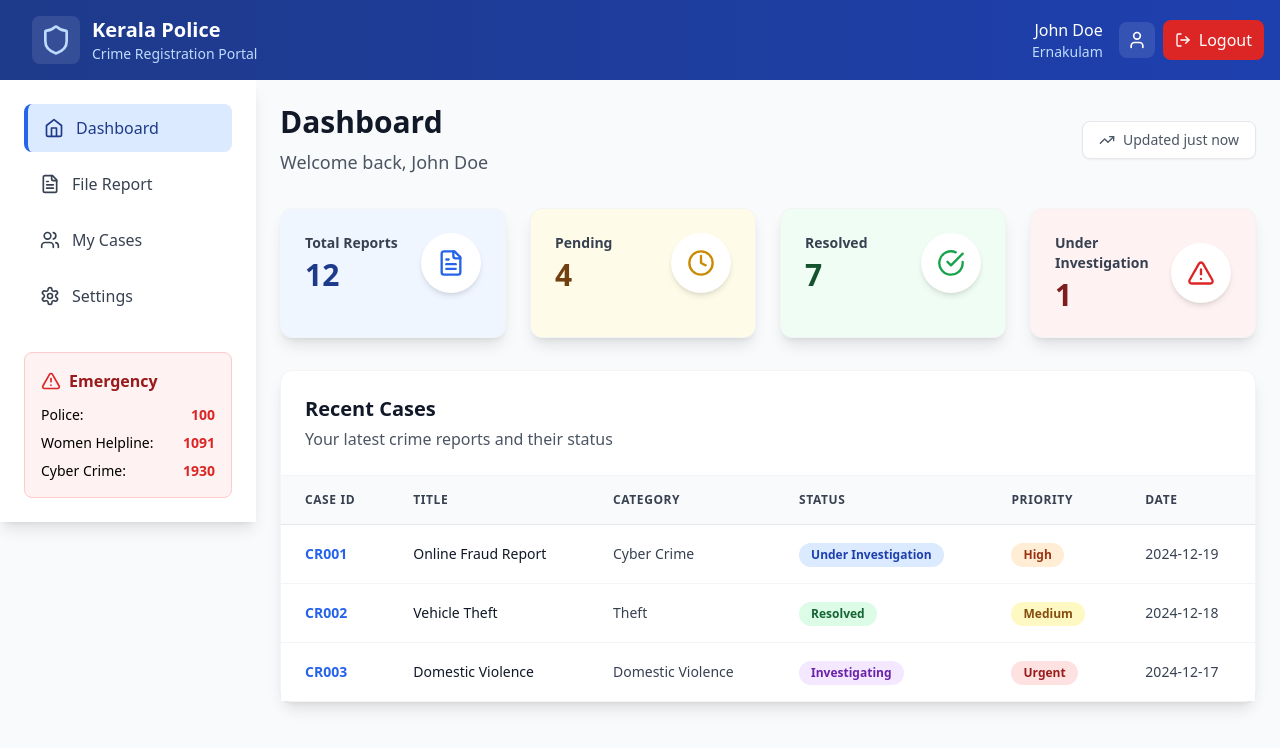
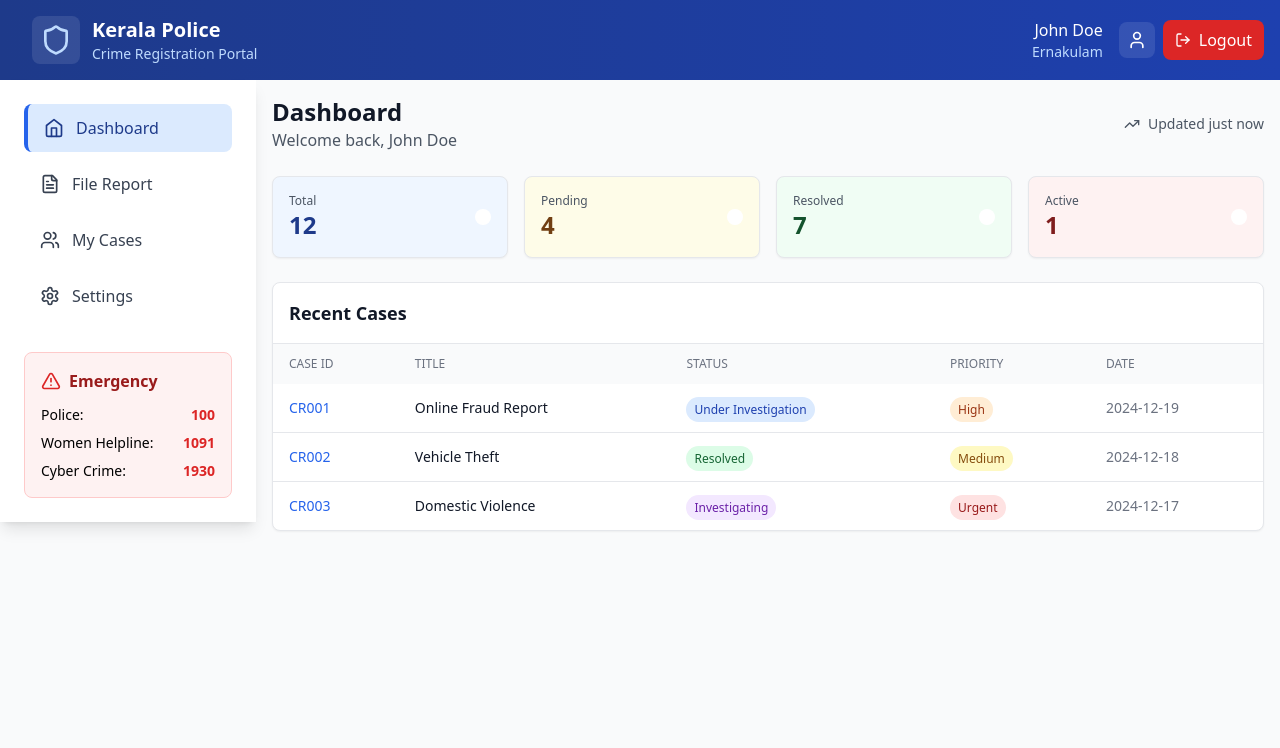
Before and after one commit to VenomWave/ROCK-2, a React (Vite) app: page / in a window 1280 px wide. Both pictures are taken after typing "name@example.com", "Sample123" into the empty fields and a click on the button "Sign In". Shown: the top 748 px of the page. Built offline with nearby package versions, Linux system fonts and the light colour scheme.

Commit message:
Make dashboard more compact

```diff
--- a/src/components/Dashboard.tsx
+++ b/src/components/Dashboard.tsx
@@ -6,10 +6,10 @@ const Dashboard: React.FC = () => {
   const { user } = useAuth();
 
   const stats = [
-    { label: 'Total Reports', value: '12', icon: FileText, color: 'blue', bgColor: 'bg-blue-50', iconColor: 'text-blue-600', textColor: 'text-blue-900' },
-    { label: 'Pending', value: '4', icon: Clock, color: 'yellow', bgColor: 'bg-yellow-50', iconColor: 'text-yellow-600', textColor: 'text-yellow-900' },
-    { label: 'Resolved', value: '7', icon: CheckCircle, color: 'green', bgColor: 'bg-green-50', iconColor: 'text-green-600', textColor: 'text-green-900' },
-    { label: 'Under Investigation', value: '1', icon: AlertTriangle, color: 'red', bgColor: 'bg-red-50', iconColor: 'text-red-600', textColor: 'text-red-900' },
+    { label: 'Total', value: '12', icon: FileText, bg: 'bg-blue-50', icon: 'text-blue-600', text: 'text-blue-900' },
+    { label: 'Pending', value: '4', icon: Clock, bg: 'bg-yellow-50', icon: 'text-yellow-600', text: 'text-yellow-900' },
+    { label: 'Resolved', value: '7', icon: CheckCircle, bg: 'bg-green-50', icon: 'text-green-600', text: 'text-green-900' },
+    { label: 'Active', value: '1', icon: AlertTriangle, bg: 'bg-red-50', icon: 'text-red-600', text: 'text-red-900' },
   ];
 
   const recentCases = [
@@ -58,31 +58,31 @@ const Dashboard: React.FC = () => {
   };
 
   return (
-    <div className="p-6 space-y-8 bg-gray-50 min-h-screen">
-      <div className="flex items-center justify-between">
+    <div className="p-4 space-y-6 bg-gray-50 min-h-screen">
+      <div className="flex items-center justify-between mb-4">
         <div>
-          <h1 className="text-3xl font-bold text-gray-900 mb-2">Dashboard</h1>
-          <p className="text-lg text-gray-600">Welcome back, {user?.name}</p>
+          <h1 className="text-2xl font-bold text-gray-900">Dashboard</h1>
+          <p className="text-gray-600">Welcome back, {user?.name}</p>
         </div>
-        <div className="flex items-center space-x-2 text-sm text-gray-600 bg-white px-4 py-2 rounded-lg shadow-sm border">
+        <div className="flex items-center space-x-2 text-sm text-gray-600">
           <TrendingUp size={16} />
           <span>Updated just now</span>
         </div>
       </div>
 
       {/* Stats Cards */}
-      <div className="grid grid-cols-1 md:grid-cols-2 lg:grid-cols-4 gap-6">
+      <div className="grid grid-cols-2 lg:grid-cols-4 gap-4">
         {stats.map((stat) => {
           const Icon = stat.icon;
           return (
-            <div key={stat.label} className={`${stat.bgColor} p-6 rounded-xl shadow-lg border border-gray-100 hover:shadow-xl transition-all duration-300 transform hover:-translate-y-1`}>
+            <div key={stat.label} className={`${stat.bg} p-4 rounded-lg shadow-sm border hover:shadow-md transition-shadow`}>
               <div className="flex items-center justify-between">
                 <div>
-                  <p className="text-sm font-semibold text-gray-700 mb-1">{stat.label}</p>
-                  <p className={`text-3xl font-bold ${stat.textColor}`}>{stat.value}</p>
+                  <p className="text-xs font-medium text-gray-600">{stat.label}</p>
+                  <p className={`text-2xl font-bold ${stat.text}`}>{stat.value}</p>
                 </div>
-                <div className={`p-4 rounded-full bg-white shadow-md`}>
-                  <Icon className={stat.iconColor} size={28} />
+                <div className="p-2 rounded-full bg-white">
+                  <Icon className={stat.icon} size={20} />
                 </div>
               </div>
             </div>
@@ -91,58 +91,51 @@ const Dashboard: React.FC = () => {
       </div>
 
       {/* Recent Cases */}
-      <div className="bg-white rounded-xl shadow-lg border border-gray-100">
-        <div className="p-6 border-b border-gray-100">
-          <h2 className="text-xl font-bold text-gray-900">Recent Cases</h2>
-          <p className="text-gray-600 mt-1">Your latest crime reports and their status</p>
+      <div className="bg-white rounded-lg shadow-sm border">
+        <div className="p-4 border-b">
+          <h2 className="text-lg font-semibold text-gray-900">Recent Cases</h2>
         </div>
         <div className="overflow-x-auto">
           <table className="w-full">
-            <thead className="bg-gray-50 border-b border-gray-200">
+            <thead className="bg-gray-50">
               <tr>
-                <th className="px-6 py-4 text-left text-xs font-bold text-gray-700 uppercase tracking-wider">
+                <th className="px-4 py-3 text-left text-xs font-medium text-gray-500 uppercase">
                   Case ID
                 </th>
-                <th className="px-6 py-4 text-left text-xs font-bold text-gray-700 uppercase tracking-wider">
+                <th className="px-4 py-3 text-left text-xs font-medium text-gray-500 uppercase">
                   Title
                 </th>
-                <th className="px-6 py-4 text-left text-xs font-bold text-gray-700 uppercase tracking-wider">
-                  Category
-                </th>
-                <th className="px-6 py-4 text-left text-xs font-bold text-gray-700 uppercase tracking-wider">
+                <th className="px-4 py-3 text-left text-xs font-medium text-gray-500 uppercase">
                   Status
                 </th>
-                <th className="px-6 py-4 text-left text-xs font-bold text-gray-700 uppercase tracking-wider">
+                <th className="px-4 py-3 text-left text-xs font-medium text-gray-500 uppercase">
                   Priority
                 </th>
-                <th className="px-6 py-4 text-left text-xs font-bold text-gray-700 uppercase tracking-wider">
+                <th className="px-4 py-3 text-left text-xs font-medium text-gray-500 uppercase">
                   Date
                 </th>
               </tr>
             </thead>
-            <tbody className="bg-white divide-y divide-gray-100">
+            <tbody className="divide-y divide-gray-200">
               {recentCases.map((case_) => (
                 <tr key={case_.id} className="hover:bg-gray-50 transition-colors">
-                  <td className="px-6 py-4 whitespace-nowrap text-sm font-bold text-blue-600">
+                  <td className="px-4 py-3 text-sm font-medium text-blue-600">
                     {case_.id}
                   </td>
-                  <td className="px-6 py-4 whitespace-nowrap text-sm font-medium text-gray-900">
+                  <td className="px-4 py-3 text-sm text-gray-900">
                     {case_.title}
                   </td>
-                  <td className="px-6 py-4 whitespace-nowrap text-sm text-gray-700">
-                    {case_.category}
-                  </td>
-                  <td className="px-6 py-4 whitespace-nowrap">
-                    <span className={`inline-flex items-center px-3 py-1 rounded-full text-xs font-semibold ${getStatusColor(case_.status)}`}>
+                  <td className="px-4 py-3">
+                    <span className={`px-2 py-1 rounded-full text-xs font-medium ${getStatusColor(case_.status)}`}>
                       {case_.status}
                     </span>
                   </td>
-                  <td className="px-6 py-4 whitespace-nowrap">
-                    <span className={`inline-flex items-center px-3 py-1 rounded-full text-xs font-semibold ${getPriorityColor(case_.priority)}`}>
+                  <td className="px-4 py-3">
+                    <span className={`px-2 py-1 rounded-full text-xs font-medium ${getPriorityColor(case_.priority)}`}>
                       {case_.priority}
                     </span>
                   </td>
-                  <td className="px-6 py-4 whitespace-nowrap text-sm font-medium text-gray-700">
+                  <td className="px-4 py-3 text-sm text-gray-500">
                     {case_.date}
                   </td>
                 </tr>
```
